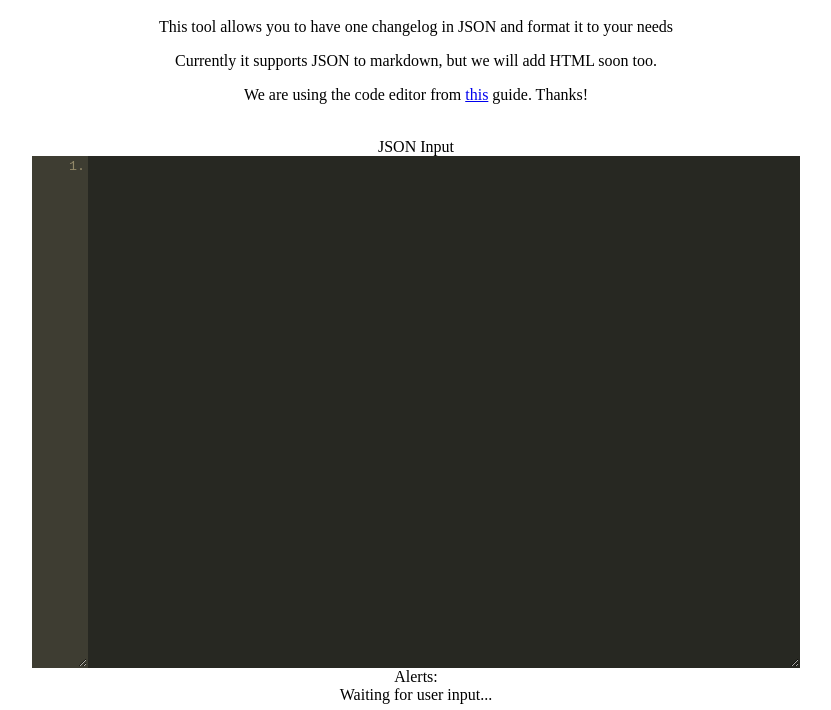
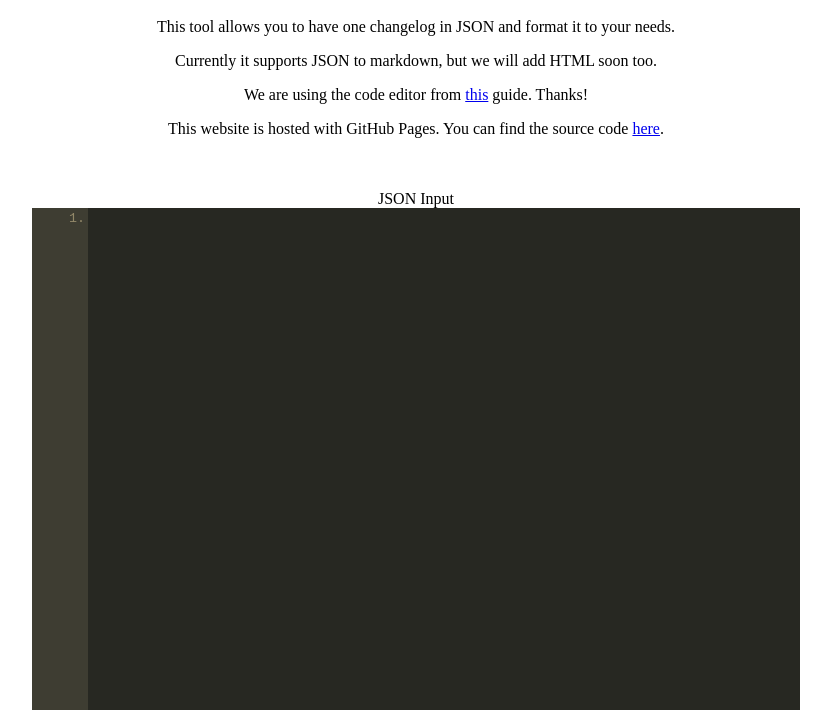
Before and after one commit to CaptureCoop/JSON-CL, a plain HTML site: page index.html in a window 1280 px wide. Shown: the part 40-750 px from the top of the page, without its empty margins (224-1055 px from the left). Drawn offline with Linux system fonts and the light colour scheme.

Commit message:
Linking source code

```diff
--- a/index.html
+++ b/index.html
@@ -9,10 +9,12 @@
 	<body>
 		<div align="center">
 			<h1>JSON-CL</h1>
-			<p>This tool allows you to have one changelog in JSON and format it to your needs</p>
+			<p>This tool allows you to have one changelog in JSON and format it to your needs.</p>
 			<p>Currently it supports JSON to markdown, but we will add HTML soon too.</p>
 			<p>We are using the code editor from <a href="https://medium.com/weekly-webtips/enable-line-numbering-to-any-html-textarea-35e15ea320e2" target="_blank">this</a> guide. Thanks!</p>
-			</br>
+			<p>This website is hosted with GitHub Pages. You can find the source code <a href="https://github.com/CaptureCoop/JSON-CL" target="_blank">here</a>.</p>
+			</br></br>
+
 			<label>JSON Input</label>
 			<div style="width:60%">
 				<textarea id='lineCounter' wrap='off' readonly>1.</textarea>
```
